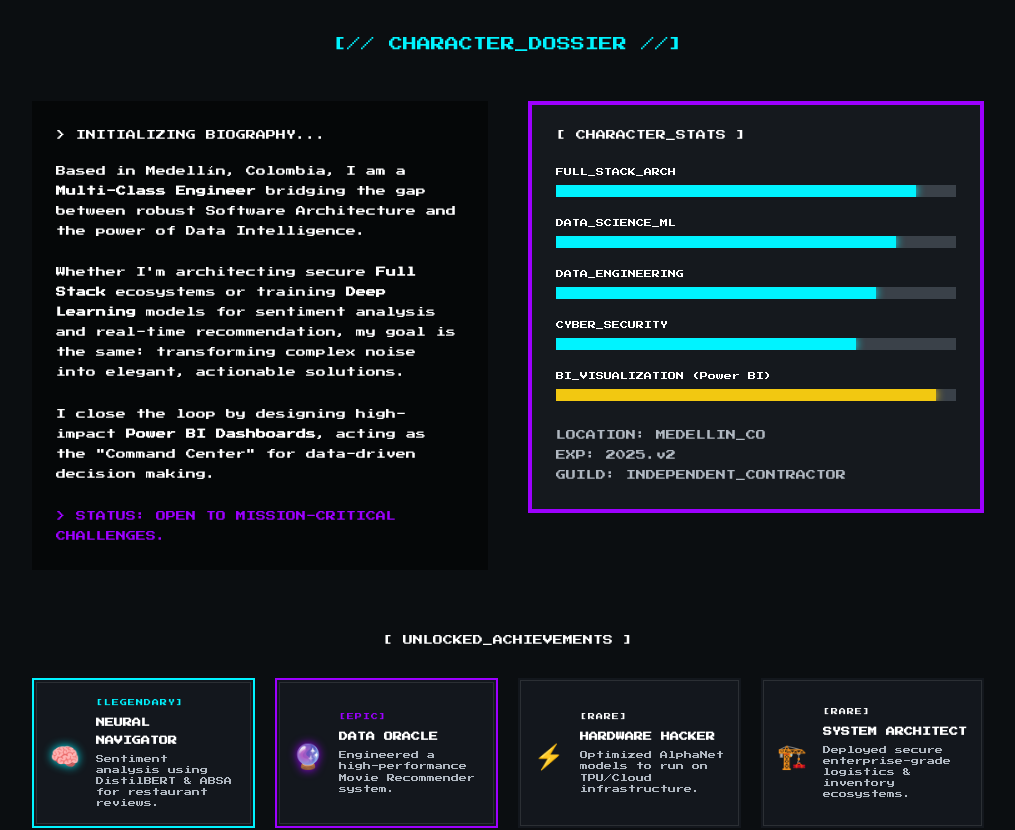
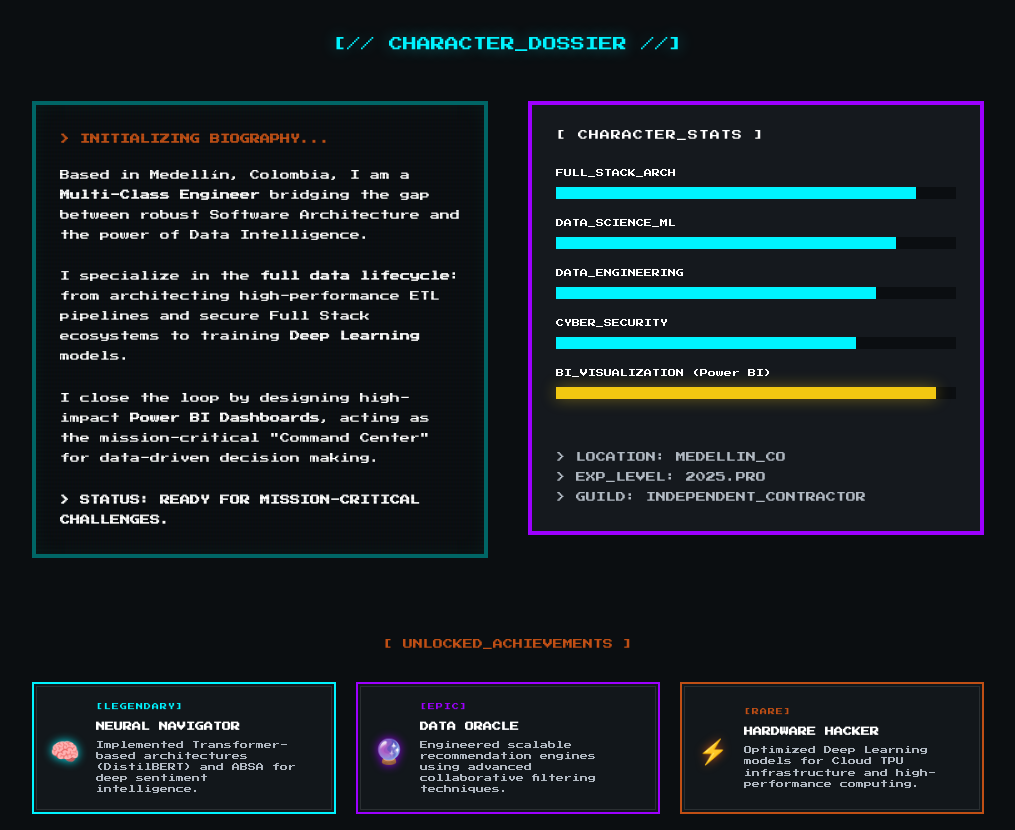
Before and after one commit to frankyemm/portfolio, a Next.js app: page / in a window 1280 px wide. Shown: the part 860-1690 px from the top of the page, without its empty margins (132-1147 px from the left). Built offline with nearby package versions, Linux system fonts and the light colour scheme.

Commit message:
fix: colors

```diff
--- a/src/app/globals.css
+++ b/src/app/globals.css
@@ -33,6 +33,13 @@
 
   /* Grid unit (8px base for pixel-perfect alignment) */
   --grid: 8px;
+  /* SOPORTE PARA LOGROS (Añade estas líneas) */
+  --orange-burnt: #C04F15;   /* Un naranja cobrizo muy retro */
+  --teal-dark: #006666;      /* Un verde petróleo serio */
+  --power-bi-yellow: #F2C811; /* El color exacto de Power BI */
+
+  /* Soporte extra si quieres cambiar el Teal por algo más vibrante */
+  --retro-blue: #2E5BFF;
 }
 
 /* Tailwind v4 Theme Extension */
@@ -976,10 +983,32 @@ li {
   animation-delay: 0.5s;
 }
 
-@keyframes fill-bar {
-  from {
-    width: 0;
+.stat-fill-animate {
+  transition: width 1.5s steps(10);
+}
+
+@keyframes retro-blink {
+
+  0%,
+  100% {
+    opacity: 1;
   }
+
+  50% {
+    opacity: 0;
+  }
+}
+
+.scanline-effect {
+  position: absolute;
+  top: 0;
+  left: 0;
+  width: 100%;
+  height: 100%;
+  background: linear-gradient(rgba(18, 16, 16, 0) 50%, rgba(0, 0, 0, 0.1) 50%),
+    linear-gradient(90deg, rgba(255, 0, 0, 0.02), rgba(0, 255, 0, 0.01), rgba(0, 0, 255, 0.02));
+  background-size: 100% 4px, 3px 100%;
+  pointer-events: none;
 }
 
 /* ===============================
@@ -987,15 +1016,16 @@ li {
    =============================== */
 
 .achievement-card {
-  background: rgba(21, 25, 30, 0.9);
+  background: rgba(21, 25, 30, 0.8);
   border: 2px solid var(--accent-color);
   padding: 16px;
   display: flex;
   gap: 16px;
   align-items: center;
   position: relative;
-  transition: all 0.2s steps(2);
+  transition: all 0.2s steps(4);
   box-shadow: 4px 4px 0px var(--blue-petrolium);
+  overflow: hidden;
 }
 
 .achievement-card:hover {
--- a/src/components/sections/AboutSection.tsx
+++ b/src/components/sections/AboutSection.tsx
@@ -1,91 +1,164 @@
+"use client";
+
+import { useEffect, useState } from "react";
 import { Achievements } from "../ui/Achievements";
 
 export function AboutSection() {
+    const [mounted, setMounted] = useState(false);
+
+    useEffect(() => {
+        setMounted(true);
+    }, []);
+
     return (
-        <section id="about" style={{ padding: "96px 24px", background: "var(--bg-void)" }}>
+        <section
+            id="about"
+            style={{
+                padding: "96px 24px",
+                background: "var(--bg-void)",
+                position: "relative"
+            }}
+        >
             <div className="container-retro" style={{ maxWidth: "1000px" }}>
-
-                <h2 style={{ color: "var(--neon-cyan)", marginBottom: "48px", textAlign: "center" }}>
+                <h2 style={{
+                    color: "var(--neon-cyan)",
+                    marginBottom: "48px",
+                    textAlign: "center",
+                    textShadow: "0 0 15px rgba(0, 243, 255, 0.4)"
+                }}>
                     [// CHARACTER_DOSSIER //]
                 </h2>
 
                 <div style={{
                     display: "grid",
-                    gridTemplateColumns: "repeat(auto-fit, minmax(300px, 1fr))",
+                    gridTemplateColumns: "repeat(auto-fit, minmax(320px, 1fr))",
                     gap: "40px",
                     alignItems: "start"
                 }}>
 
                     {/* Columna Izquierda: Historia */}
-                    <div className="retro-terminal-box">
-                        <p style={{ color: "var(--orange-burnt)", marginBottom: "16px" }}>&gt; INITIALIZING BIOGRAPHY...</p>
+                    <div
+                        className="retro-terminal-box"
+                        style={{
+                            padding: "24px",
+                            border: "4px solid var(--teal-dark)",
+                            background: "rgba(11, 14, 17, 0.9)",
+                            position: "relative",
+                            fontSize: "12px",
+                            lineHeight: "1.8",
+                            boxShadow: "inset 0 0 20px rgba(0, 255, 170, 0.05)"
+                        }}
+                    >
+                        <p style={{ color: "var(--orange-burnt)", marginBottom: "16px", fontWeight: "bold" }}>
+                            {"> INITIALIZING BIOGRAPHY..."}
+                        </p>
                         <p>
                             Based in Medellín, Colombia, I am a <strong>Multi-Class Engineer</strong> bridging the gap between
                             robust Software Architecture and the power of Data Intelligence.
                         </p>
                         <br />
                         <p>
-                            Whether I'm architecting secure <strong>Full Stack</strong> ecosystems or training
-                            <strong> Deep Learning</strong> models for sentiment analysis and real-time recommendation,
-                            my goal is the same: transforming complex noise into elegant, actionable solutions.
+                            I specialize in the <strong>full data lifecycle</strong>: from architecting high-performance ETL pipelines
+                            and secure Full Stack ecosystems to training <strong>Deep Learning</strong> models.
                         </p>
                         <br />
                         <p>
-                            I close the loop by designing high-impact <strong>Power BI Dashboards</strong>, acting as the "Command Center"
-                            for data-driven decision making.
+                            I close the loop by designing high-impact <strong>Power BI Dashboards</strong>,
+                            acting as the mission-critical "Command Center" for data-driven decision making.
                         </p>
                         <br />
-                        <p style={{ color: "var(--hyper-purple)" }}>
-                            &gt; STATUS: OPEN TO MISSION-CRITICAL CHALLENGES.
+                        <p style={{ color: "var(--hype-purple)", fontWeight: "bold" }}>
+                            {"> STATUS: READY FOR MISSION-CRITICAL CHALLENGES."}
                         </p>
+
+                        {/* El efecto scanline ahora usa una clase de CSS pura */}
+                        <div className="scanline-effect" />
                     </div>
 
-                    {/* Columna Derecha: Stats de RPG */}
+                    {/* Columna Derecha: Stats */}
                     <div style={{
                         padding: "24px",
                         background: "var(--card-carbon)",
                         border: "4px solid var(--hyper-purple)",
-                        boxShadow: "8px 8px 0px var(--blue-petrolium)"
+                        boxShadow: "8px 8px 0px var(--blue-petrolium)",
+                        position: "relative"
                     }}>
-                        <h3 style={{ fontSize: "10px", marginBottom: "20px", color: "var(--white)" }}>[ CHARACTER_STATS ]</h3>
+                        <h3 style={{
+                            fontSize: "10px",
+                            marginBottom: "24px",
+                            color: "var(--white)",
+                            letterSpacing: "1px"
+                        }}>
+                            [ CHARACTER_STATS ]
+                        </h3>
 
-                        <div className="stat-row">
-                            <span style={{ fontSize: "8px" }}>FULL_STACK_ARCH</span>
-                            <div className="stat-bar"><div className="stat-fill" style={{ width: "90%" }}></div></div>
-                        </div>
+                        {[
+                            { label: "FULL_STACK_ARCH", width: "90%", color: "var(--neon-cyan)" },
+                            { label: "DATA_SCIENCE_ML", width: "85%", color: "var(--neon-cyan)" },
+                            { label: "DATA_ENGINEERING", width: "80%", color: "var(--neon-cyan)" },
+                            { label: "CYBER_SECURITY", width: "75%", color: "var(--neon-cyan)" },
+                        ].map((stat) => (
+                            <div key={stat.label} className="stat-row" style={{ marginBottom: "16px" }}>
+                                <div style={{ fontSize: "8px", marginBottom: "6px", color: "var(--gray-light)" }}>
+                                    {stat.label}
+                                </div>
+                                <div style={{
+                                    height: "12px",
+                                    background: "var(--bg-void)",
+                                    border: "2px solid var(--gray-dark)"
+                                }}>
+                                    <div
+                                        className="stat-fill-animate"
+                                        style={{
+                                            width: mounted ? stat.width : "0%",
+                                            height: "100%",
+                                            background: stat.color,
+                                            boxShadow: `0 0 10px ${stat.color}66`
+                                        }}
+                                    />
+                                </div>
+                            </div>
+                        ))}
 
-                        <div className="stat-row">
-                            <span style={{ fontSize: "8px" }}>DATA_SCIENCE_ML</span>
-                            <div className="stat-bar"><div className="stat-fill" style={{ width: "85%" }}></div></div>
-                        </div>
-
-                        <div className="stat-row">
-                            <span style={{ fontSize: "8px" }}>DATA_ENGINEERING</span>
-                            <div className="stat-bar"><div className="stat-fill" style={{ width: "80%" }}></div></div>
-                        </div>
-
-                        <div className="stat-row">
-                            <span style={{ fontSize: "8px" }}>CYBER_SECURITY</span>
-                            <div className="stat-bar"><div className="stat-fill" style={{ width: "75%" }}></div></div>
-                        </div>
-
-                        <div className="stat-row">
-                            <span style={{ fontSize: "8px" }}>BI_VISUALIZATION (Power BI)</span>
-                            <div className="stat-bar">
-                                <div className="stat-fill" style={{ width: "95%", background: "#F2C811", boxShadow: "0 0 10px #F2C811" }}></div>
+                        <div className="stat-row" style={{ marginBottom: "16px" }}>
+                            <div style={{ fontSize: "8px", marginBottom: "6px", color: "var(--gray-light)" }}>
+                                BI_VISUALIZATION (Power BI)
+                            </div>
+                            <div style={{
+                                height: "12px",
+                                background: "var(--bg-void)",
+                                border: "2px solid var(--gray-dark)"
+                            }}>
+                                <div
+                                    className="stat-fill-animate"
+                                    style={{
+                                        width: mounted ? "95%" : "0%",
+                                        height: "100%",
+                                        background: "#F2C811",
+                                        boxShadow: "0 0 15px rgba(242, 200, 17, 0.4)"
+                                    }}
+                                />
                             </div>
                         </div>
 
-                        <div style={{ marginTop: "24px", fontSize: "8px", color: "var(--foreground-muted)" }}>
-                            <p>LOCATION: MEDELLIN_CO</p>
-                            <p>EXP: 2025.v2</p>
-                            <p>GUILD: INDEPENDENT_CONTRACTOR</p>
+                        <div style={{
+                            marginTop: "32px",
+                            fontSize: "8px",
+                            color: "var(--foreground-muted)",
+                            borderTop: "2px solid var(--gray-dark)",
+                            paddingTop: "16px",
+                            lineHeight: "2"
+                        }}>
+                            <p>{"> LOCATION: MEDELLIN_CO"}</p>
+                            <p>{"> EXP_LEVEL: 2025.PRO"}</p>
+                            <p>{"> GUILD: INDEPENDENT_CONTRACTOR"}</p>
                         </div>
                     </div>
-
                 </div>
 
-                <Achievements />
+                <div style={{ marginTop: "80px" }}>
+                    <Achievements />
+                </div>
             </div>
         </section>
     );
--- a/src/components/ui/Achievements.tsx
+++ b/src/components/ui/Achievements.tsx
@@ -3,7 +3,7 @@ export function Achievements() {
         {
             id: "neural_navigator",
             title: "NEURAL NAVIGATOR",
-            desc: "Sentiment analysis using DistilBERT & ABSA for restaurant reviews.",
+            desc: "Implemented Transformer-based architectures (DistilBERT) and ABSA for deep sentiment intelligence.",
             icon: "🧠",
             rarity: "LEGENDARY",
             color: "var(--neon-cyan)"
@@ -11,7 +11,7 @@ export function Achievements() {
         {
             id: "data_oracle",
             title: "DATA ORACLE",
-            desc: "Engineered a high-performance Movie Recommender system.",
+            desc: "Engineered scalable recommendation engines using advanced collaborative filtering techniques.",
             icon: "🔮",
             rarity: "EPIC",
             color: "var(--hyper-purple)"
@@ -19,7 +19,7 @@ export function Achievements() {
         {
             id: "hardware_hacker",
             title: "HARDWARE HACKER",
-            desc: "Optimized AlphaNet models to run on TPU/Cloud infrastructure.",
+            desc: "Optimized Deep Learning models for Cloud TPU infrastructure and high-performance computing.",
             icon: "⚡",
             rarity: "RARE",
             color: "var(--orange-burnt)"
@@ -27,7 +27,7 @@ export function Achievements() {
         {
             id: "fullstack_hero",
             title: "SYSTEM ARCHITECT",
-            desc: "Deployed secure enterprise-grade logistics & inventory ecosystems.",
+            desc: "Architected end-to-end enterprise ecosystems for mission-critical logistics and inventory tracking.",
             icon: "🏗️",
             rarity: "RARE",
             color: "var(--teal-dark)"
@@ -35,7 +35,7 @@ export function Achievements() {
         {
             id: "kpi_architect",
             title: "KPI ARCHITECT",
-            desc: "Built complex Power BI Dashboards for customer loyalty and satisfaction tracking.",
+            desc: "Designed executive Business Intelligence centers with complex DAX measures and real-time data viz.",
             icon: "📊",
             rarity: "EPIC",
             color: "#F2C811"
@@ -55,7 +55,7 @@ export function Achievements() {
 
             <div style={{
                 display: "grid",
-                gridTemplateColumns: "repeat(auto-fit, minmax(200px, 1fr))",
+                gridTemplateColumns: "repeat(auto-fit, minmax(250px, 1fr))",
                 gap: "20px"
             }}>
                 {unlockedAchievements.map((achiv) => (
```
Also changed, not shown: src/app/page.tsx (+4 -4 lines).
